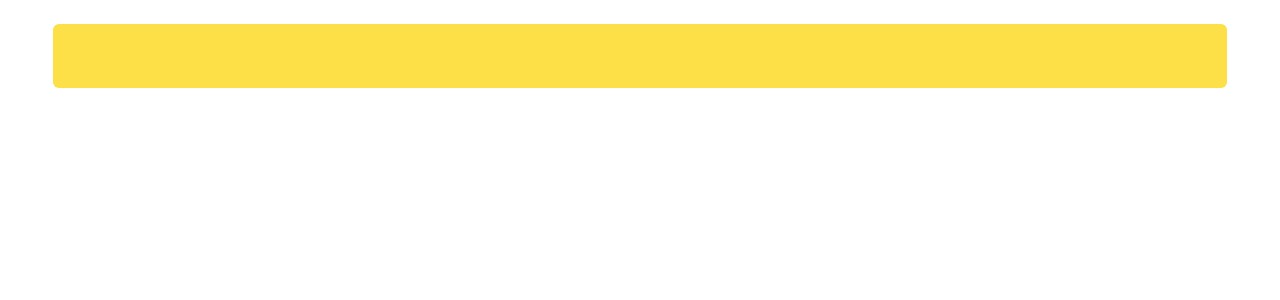
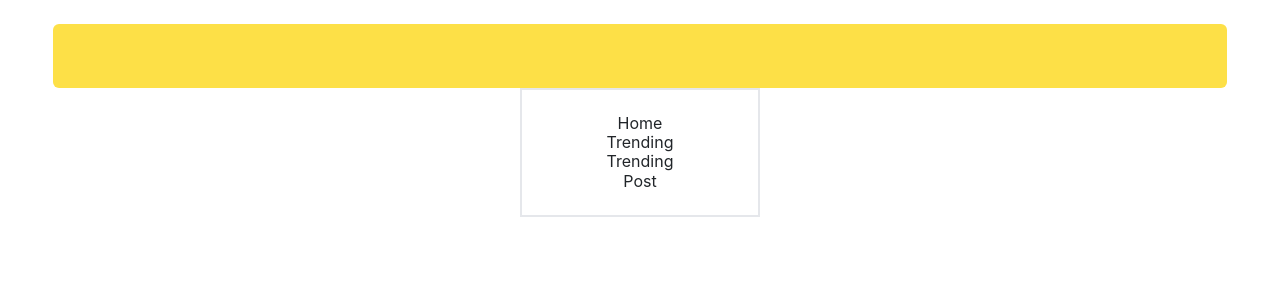
Before and after one commit to UtJha/youvidha_web, a React (Create React App) app: page / in a window 1280 px wide. Shown: the top 300 px of the page. Built offline with nearby package versions, Linux system fonts and the light colour scheme.

Commit message:
this is left card

```diff
--- a/public/index.html
+++ b/public/index.html
@@ -13,7 +13,7 @@
     <link href="https://cdn.jsdelivr.net/npm/bootstrap@5.3.0-alpha1/dist/css/bootstrap.min.css" rel="stylesheet" integrity="sha384-GLhlTQ8iRABdZLl6O3oVMWSktQOp6b7In1Zl3/Jr59b6EGGoI1aFkw7cmDA6j6gD" crossorigin="anonymous">
     <link rel="manifest" href="%PUBLIC_URL%/manifest.json" />
 
-    <title>React App</title>
+    <title>YouVidha</title>
   </head>
   <body>
     <noscript>You need to enable JavaScript to run this app.</noscript>
--- a/src/App.js
+++ b/src/App.js
@@ -1,11 +1,15 @@
-import './App.css';
-import Navbar from './components/Navbar';
+import "./App.css";
+import LeftCard from "./components/LeftCard";
+import Navbar from "./components/Navbar";
 
 function App() {
   return (
     <>
-     <Navbar/>
+        <Navbar />
+      <div className="items-stretch flex">
+        <LeftCard />
 
+      </div>
     </>
   );
 }
--- /dev/null
+++ b/src/components/LeftCard.js
@@ -0,0 +1,18 @@
+import React from 'react'
+
+const LeftCard = () => {
+  return (
+    <>
+    <div className="container border-2 w-60 py-4 text-center">
+        <h1>Home</h1>
+        <h1>Trending</h1>
+        <h1>Trending</h1>
+        <h1>Post</h1>
+
+
+    </div>
+    </>
+  )
+}
+
+export default LeftCard
```
